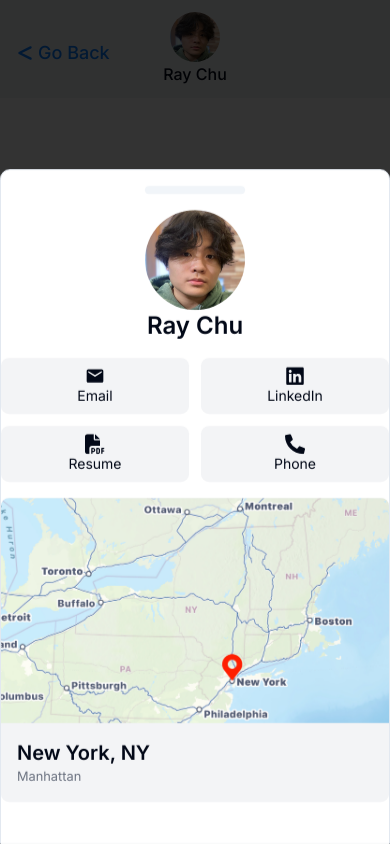
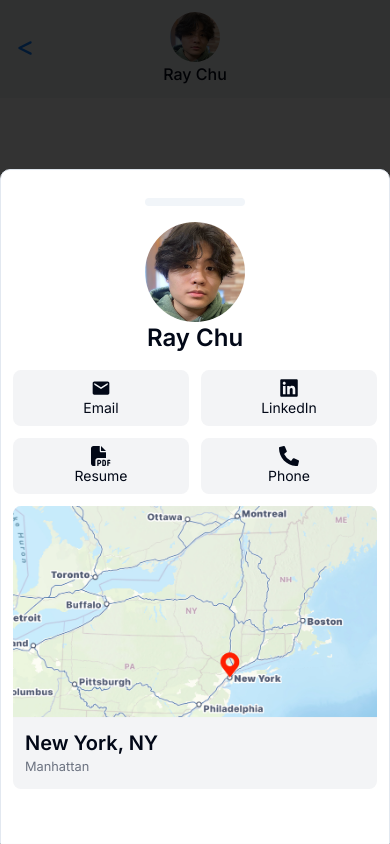
Before and after one commit to RayChu83/portfolio-v2, a Next.js app: page / in a window 390 px wide. Both pictures are taken after a click on the button "Ray Chu". Built offline with nearby package versions, Linux system fonts and the light colour scheme.

Commit message:
Made navigation menu responsive

```diff
--- a/src/app/page.jsx
+++ b/src/app/page.jsx
@@ -29,7 +29,10 @@ export default function Home() {
       <nav className="p-3 bg-gray-100 flex justify-center fixed w-full">
         <div className="flex items-center gap-1 text-lg text-[--primary-color] cursor-pointer absolute left-4 top-[39px] font-medium">
           <FaLessThan />
+          <span className="sm:block hidden">
+
           Go Back
+          </span>
         </div>
         <Drawer>
           <DrawerTrigger>
@@ -44,7 +47,7 @@ export default function Home() {
               <h3 className="font-medium">Ray Chu</h3>
             </div>
           </DrawerTrigger>
-          <DrawerContent className="h-[80%]">
+          <DrawerContent className="min-h-[80%] h-fit p-3">
             <DrawerHeader>
               <div className="cursor-pointer flex flex-col items-center">
                 <Image
@@ -92,14 +95,14 @@ export default function Home() {
                 <PopoverContent>+1 646-925-0205</PopoverContent>
               </Popover>
             </div>
-            <section className="mx-auto my-4 rounded-lg overflow-hidden bg-gray-100 ">
+            <section className="mx-auto my-3 rounded-lg overflow-hidden bg-gray-100 ">
               <Image
                 src="/location.png"
                 alt="Location"
                 width="400"
                 height="400"
               />
-              <article className="p-4 flex flex-col">
+              <article className="p-3 flex flex-col">
                 <h2 className="text-xl font-semibold">New York, NY</h2>
                 <small className="text-gray-500">Manhattan</small>
               </article>
```
